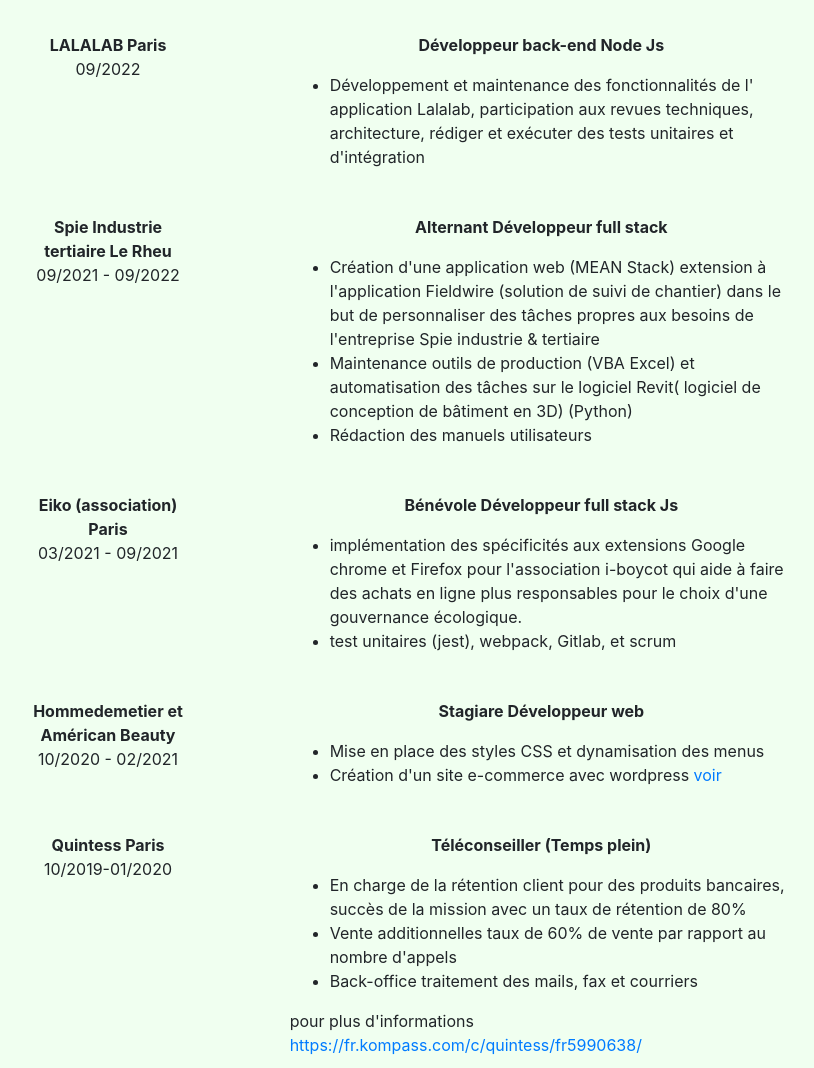
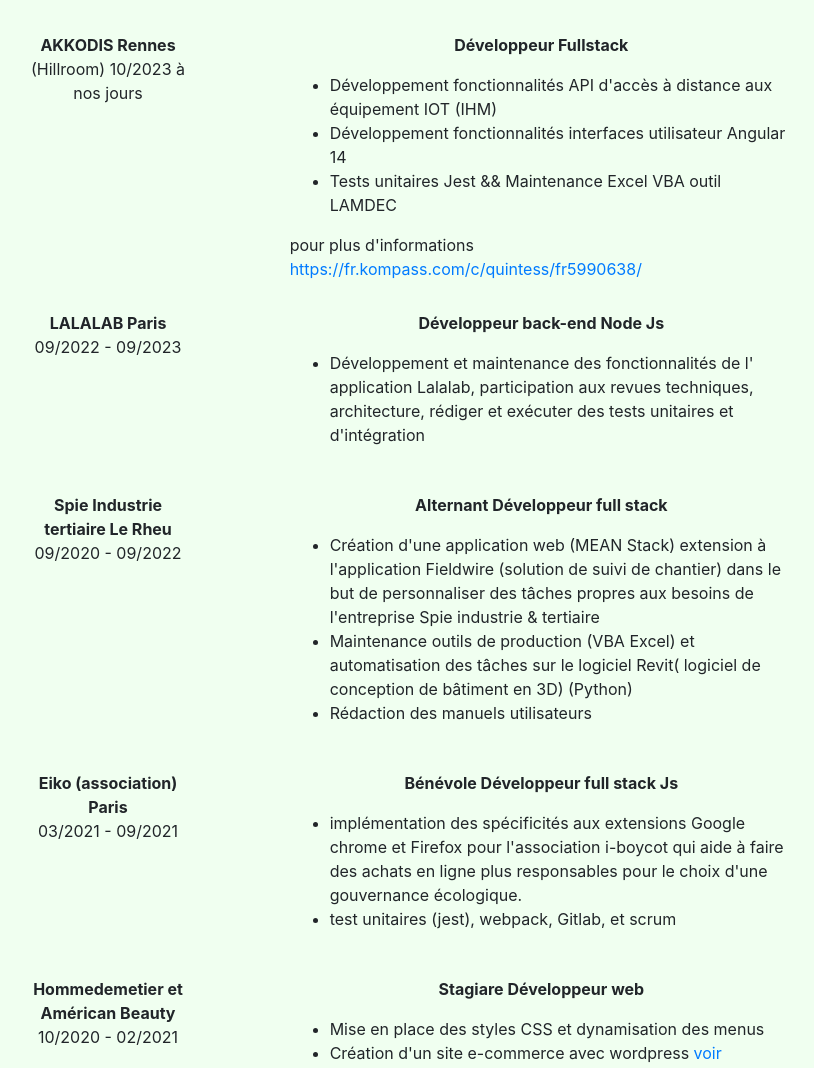
Before and after one commit to Naruto2020/myportfolio, a plain HTML site: page index.html in a window 1280 px wide. Shown: the part 3178-4246 px from the top of the page, without its empty margins (232-1046 px from the left). Drawn offline with Linux system fonts and the light colour scheme.

Commit message:
update skills

```diff
--- a/index.html
+++ b/index.html
@@ -240,9 +240,37 @@
           <div class="col-12 col-lg-3">
             <p>
               <strong>
+                AKKODIS Rennes
+              </strong> <br/>
+              (Hillroom)   10/2023 à nos jours
+            </p>
+          </div>
+          <div class="col-12 col-lg-8 offset-lg-1">
+            <p>
+              <strong>Développeur Fullstack  </strong>
+            </p>
+            <ul>
+              <li>
+                Développement  fonctionnalités API d'accès à distance aux équipement
+                IOT (IHM)
+              </li>
+              <li>
+                Développement  fonctionnalités  interfaces utilisateur Angular 14
+              </li>
+              <li>
+                Tests unitaires Jest && Maintenance  Excel VBA outil LAMDEC
+              </li>
+            </ul>
+            pour plus d'informations <a href="https://fr.kompass.com/c/quintess/fr5990638/">https://fr.kompass.com/c/quintess/fr5990638/</a>
+          </div>
+        </div>
+        <div class="row">
+          <div class="col-12 col-lg-3">
+            <p>
+              <strong>
                 LALALAB Paris
               </strong> <br/>
-              09/2022
+              09/2022 - 09/2023
             </p>
           </div>
           <div class="col-12 col-lg-8 offset-lg-1">
@@ -262,7 +290,7 @@
               <strong>
                 Spie Industrie tertiaire Le Rheu
               </strong> <br/>
-              09/2021 - 09/2022
+              09/2020 - 09/2022
             </p>
           </div>
           <div class="col-12 col-lg-8 offset-lg-1">
@@ -328,35 +356,6 @@
                 <a href="https://americansbeauty.com/">voir</a>
               </li>
             </ul>
-          </div>
-        </div>
-        <div class="row">
-          <div class="col-12 col-lg-3">
-            <p>
-              <strong>
-                Quintess Paris
-              </strong> <br/>
-              10/2019-01/2020
-            </p>
-          </div>
-          <div class="col-12 col-lg-8 offset-lg-1">
-            <p>
-              <strong>Téléconseiller (Temps plein)</strong>
-            </p>
-            <ul>
-              <li>
-                En charge de la rétention client pour des produits bancaires,
-                succès de la mission avec un taux de rétention de 80%
-              </li>
-              <li>
-                 Vente additionnelles taux de 60% de vente par rapport au
-                 nombre d'appels
-              </li>
-              <li>
-                Back-office traitement des mails, fax et courriers
-              </li>
-            </ul>
-            pour plus d'informations <a href="https://fr.kompass.com/c/quintess/fr5990638/">https://fr.kompass.com/c/quintess/fr5990638/</a>
           </div>
         </div>
         <div class="row">
@@ -509,7 +508,7 @@
                   </span>
                 </li>
                 <li>
-                  <span class="cap-titre">Scrum</span>
+                  <span class="cap-titre">Méthode Agile</span>
                   <span class="cap-score">
                     <span class = 'note filled' data-count = '5'>★</span>
                     <span class = 'note filled' data-count = '4'>★</span>
@@ -551,7 +550,7 @@
                     <span class = 'note filled' data-count = '5'>★</span>
                     <span class = 'note filled' data-count = '4'>★</span>
                     <span class = 'note filled' data-count = '3'>★</span>
-                    <span class = 'note filled' data-count = '2'>★</span>
+                    <span class = 'note' data-count = '2'>★</span>
                     <span class = 'note' data-count = '1'>★</span>
 
                   </span>
@@ -602,6 +601,17 @@
                 </li>
                 <li>
                   <span class="cap-titre">Architecture(microservice, monolithique ...)</span>
+                  <span class="cap-score">
+                    <span class = 'note filled' data-count = '5'>★</span>
+                    <span class = 'note filled' data-count = '4'>★</span>
+                    <span class = 'note filled' data-count = '3'>★</span>
+                    <span class = 'note' data-count = '2'>★</span>
+                    <span class = 'note' data-count = '1'>★</span>
+
+                  </span>
+                </li>
+                <li>
+                  <span class="cap-titre">Docker & Kubernetes</span>
                   <span class="cap-score">
                     <span class = 'note filled' data-count = '5'>★</span>
                     <span class = 'note filled' data-count = '4'>★</span>
@@ -766,7 +776,7 @@
             <div class="col-12 col-lg-6">
               <ul class="cap">
                 <li>
-                  <span class="cap-titre">Asana</span>
+                  <span class="cap-titre">Asana & slack</span>
                   <span class="cap-score">
                     <span class = 'note filled' data-count = '5'>★</span>
                     <span class = 'note filled' data-count = '4'>★</span>
```
